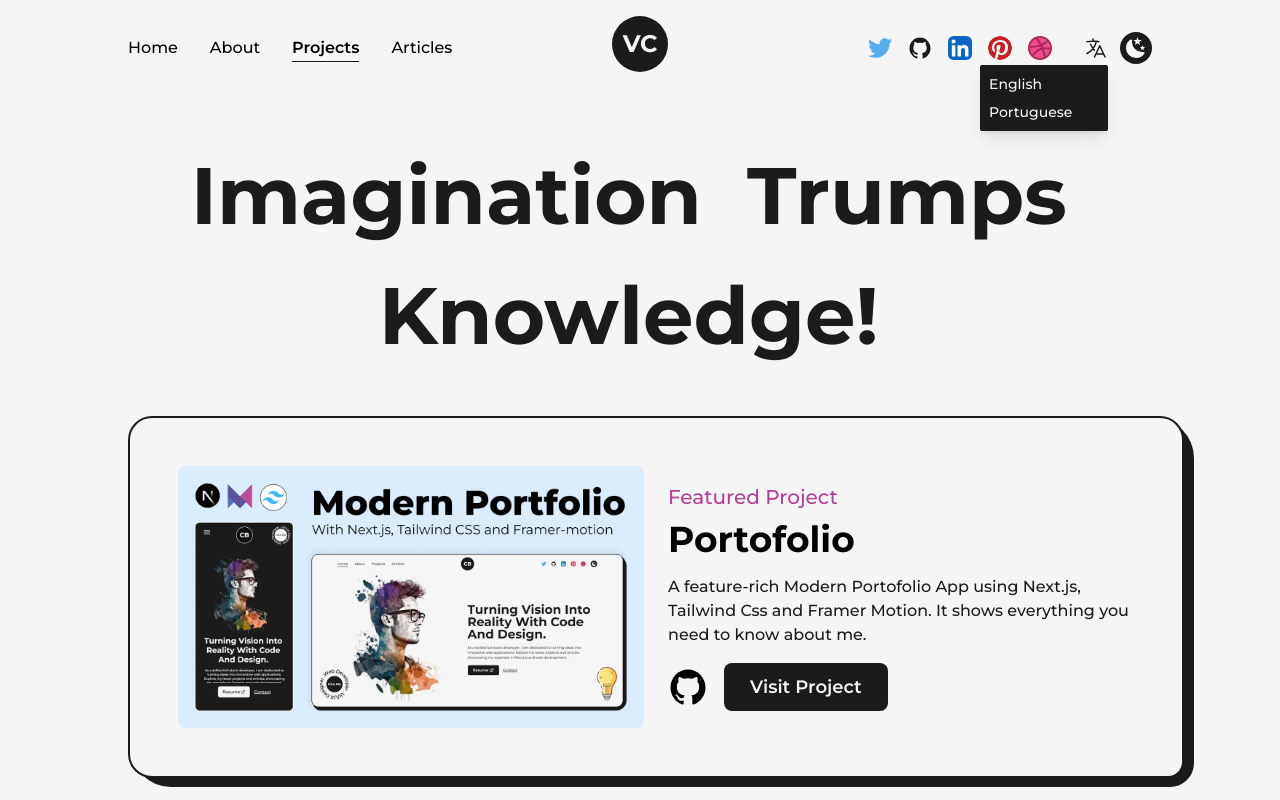
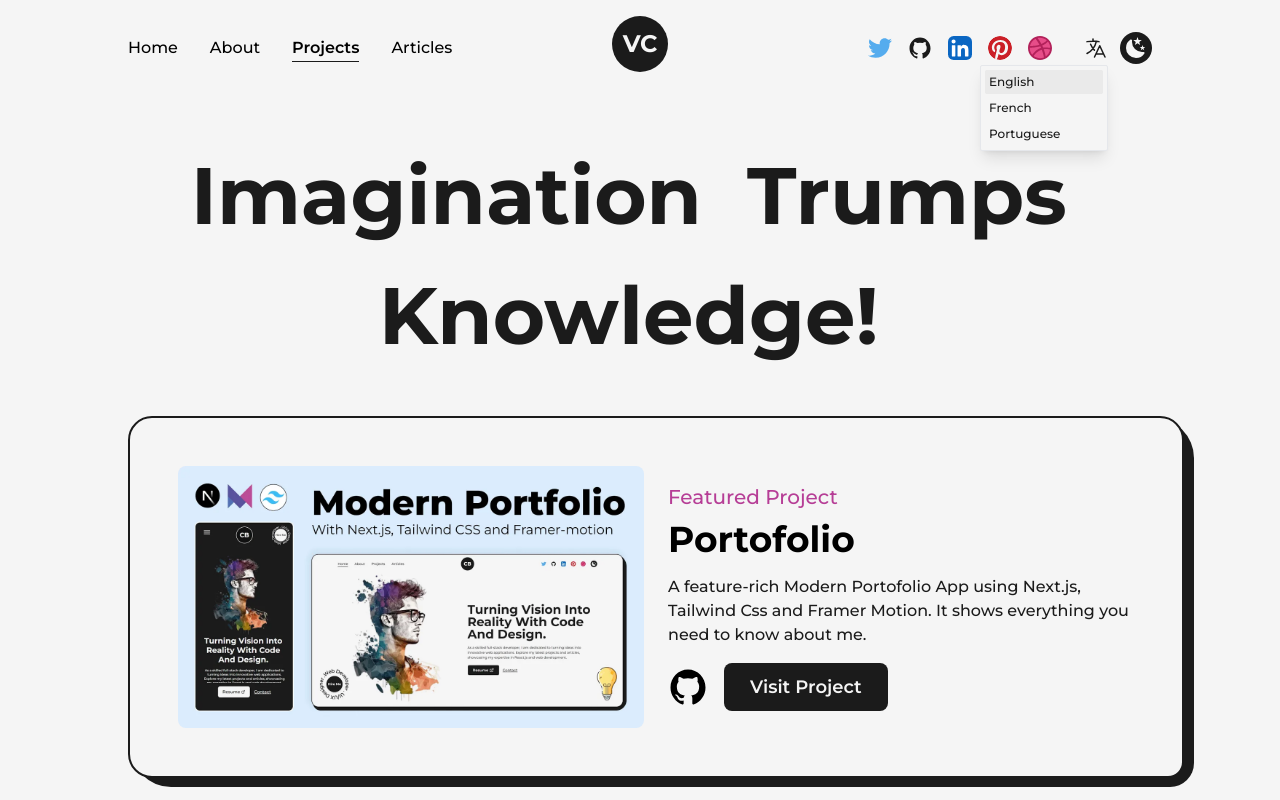
Before and after one commit to SrVeraCruz/Next.js-Portofolio, a Next.js app: page /en/projects in a window 1280 px wide. Both pictures are taken after a click on the button 1096 px from the left and 48 px from the top of the page. Shown: the top 800 px of the page. Built offline with nearby package versions, Linux system fonts and the light colour scheme.

Commit message:
feat: Internationalizing frensh language

```diff
--- a/app/[locale]/projects/page.jsx
+++ b/app/[locale]/projects/page.jsx
@@ -31,7 +31,7 @@ const FeaturedProject = ({type, title, summary, img, link, github}) => {
       <CardBox
         className="rounded-3xl rounded-br-2xl flex items-center p-12 lg:flex-col lg:p-8 gap-6"
       >
-        <Link href={link} className="w-1/2 lg:w-full xs:rounded-2xl xs:rounded-br-3xl xs:p-4 cursor-pointer overflow-hidden rounded-lg">
+        <Link href={link} target="_blank" className="w-1/2 lg:w-full xs:rounded-2xl xs:rounded-br-3xl xs:p-4 cursor-pointer overflow-hidden rounded-lg">
           <FramerImage src={img} alt={title}
             className="w-full h-auto"
             whileHover={{scale: 1.05}}
@@ -68,7 +68,7 @@ const Project = ({type, title, img, link, github}) => {
   return (
     <article className="h-full">
       <CardBox className="h-full flex-col justify-center p-6 shadow-2xl xs:p-4">
-        <Link href={link} className="w-full cursor-pointer overflow-hidden rounded-lg">
+        <Link href={link} target="_blank" className="w-full cursor-pointer overflow-hidden rounded-lg">
           <FramerImage src={img} alt={title}
             className="w-full h-auto"
             whileHover={{scale: 1.05}}
--- a/components/translate/Translate.jsx
+++ b/components/translate/Translate.jsx
@@ -5,9 +5,11 @@ import { TranslateIcon } from '../icons/Icons'
 import { useRouter, usePathname } from '../../navigation';
 import { motion } from 'framer-motion'
 import { useParams } from "next/navigation";
+import { useTranslations } from 'next-intl';
 
 export default function Translate({className}) {
   const [isOpen, setIsOpen] = useState(false)
+  const t = useTranslations('Languages');
   const pathname = usePathname();
   const router = useRouter();
   const params = useParams()
@@ -21,24 +23,53 @@ export default function Translate({className}) {
       {isOpen && (
         <motion.div
           className="
-            absolute top-[120%] right-0 text-left w-32 text-sm
-            p-1 rounded-sm shadow-lg dark:bg-light bg-dark
-            border-[.01rem] border-dark/25
+            absolute top-[120%] right-0 text-left w-32 text-xs flex flex-col gap-0.5
+            p-1 rounded-sm shadow-lg dark:shadow-light/5 dark:bg-dark bg-light
+            border-[.01rem]  dark:border-light/20 dark:text-light text-dark
+            lg:dark:bg-light lg:bg-dark lg:dark:text-dark lg:text-light
+            lg:dark:shadow-dark/10 lg:shadow-light/10
           "
           initial={{scale: 0, opacity: 0}}
           animate={{scale:1, opacity:1}}
         >
           <p
             onClick={() => router.push(pathname, {locale: 'en'})}
-            className={`cursor-pointer hover:bg-dark/10 dark:text-dark text-light p-1 rounded-sm ${params.locale === 'en' ? 'bg-dark/10' : ''}`}
+            className={`
+              cursor-pointer hover:bg-dark/10 lg:hover:bg-light/10
+              hover:dark:bg-light/10 lg:hover:dark:bg-dark/10 p-1 rounded-sm
+              ${params.locale === 'en'
+                ? 'bg-dark/5 lg:bg-light/5 dark:bg-light/5 lg:dark:bg-dark/5'
+                : ''
+              }
+            `}
           >
-            English
+            {t('english')}
+          </p>
+          <p
+            onClick={() => router.push(pathname, {locale: 'fr'})}
+            className={`
+              cursor-pointer hover:bg-dark/10 lg:hover:bg-light/10
+              hover:dark:bg-light/10 lg:hover:dark:bg-dark/10 p-1 rounded-sm
+              ${params.locale === 'fr'
+                ? '	bg-dark/5 lg:bg-light/5 dark:bg-light/5 lg:dark:bg-dark/5'
+                : ''
+              }
+            `}
+          >
+            {t('french')}
           </p>
           <p
             onClick={() => router.push(pathname, {locale: 'pt'})}
-            className={`cursor-pointer hover:bg-dark/10 dark:text-dark text-light p-1 rounded-sm ${params.locale === 'pt' ? 'bg-dark/10' : ''}`}
+            className={`
+              cursor-pointer hover:bg-dark/10 lg:hover:bg-light/10
+              hover:dark:bg-light/10 lg:hover:dark:bg-dark/10 p-1 rounded-sm
+              ${params.locale === 'pt'
+                ? '	bg-dark/5 lg:bg-light/5 dark:bg-light/5 lg:dark:bg-dark/5'
+                : ''
+              }
+            `}
           >
-            Portuguese
+            {t('portuguese')}
           </p>
         </motion.div>
       )}
--- a/i18n.js
+++ b/i18n.js
@@ -1,7 +1,7 @@
 import {notFound} from 'next/navigation';
 import {getRequestConfig} from 'next-intl/server';
 
-const locales = ['en', 'pt'];
+const locales = ['en', 'fr', 'pt'];
 
 export default getRequestConfig(async ({locale}) => {
   if (!locales.includes(locale)) notFound();
--- a/middleware.js
+++ b/middleware.js
@@ -1,11 +1,11 @@
 import createMiddleware from 'next-intl/middleware';
 
 export default createMiddleware({
-  locales: ['en', 'pt'],
+  locales: ['en', 'fr','pt'],
 
   defaultLocale: 'en'
 });
 
 export const config = {
-  matcher: ['/', '/(pt|en)/:path*']
+  matcher: ['/', '/(en|fr|pt)/:path*']
 };
--- a/navigation.js
+++ b/navigation.js
@@ -1,6 +1,6 @@
 import {createSharedPathnamesNavigation} from 'next-intl/navigation';
 
-export const locales = ['en', 'pt'];
+export const locales = ['en', 'fr','pt'];
 
 export const {Link, redirect, usePathname, useRouter} =
   createSharedPathnamesNavigation({locales});
--- a/translations/en.json
+++ b/translations/en.json
@@ -5,9 +5,14 @@
     "projects": "Projects",
     "articles": "Articles"
   },
+  "Languages": {
+    "english": "English",
+    "french": "French",
+    "portuguese": "Portuguese"
+  },
   "Home": {
     "title": "Turning Vision Into Reality With Code And Design.",
-    "description": "As a skilled full-stack developer, I am dedicated to turning ideas into innovative web applications. Explore my latest projects and articles, showcasing my expertise in React.js and web development.",
+    "description": "As a skilled full-stack developer, I am dedicated to turning ideas into original web applications. Explore my latest projects and articles, showcasing my expertise in React.js and web development.",
     "resumeBtn": "Resume",
     "contactBtn": "Contact",
     "hireme": "Hire me"
@@ -16,7 +21,7 @@
     "title": "Passion Fuels Purpose!",
     "biographyTitle": "Biography",
     "biographyParagraph1_1": "Hi, I'm Vera Cruz, a web developer and UI/UX designer focused on creating beautiful, functional, and user-centric digital experiences. With",
-    "biographyParagraph1_2": "years of experience in the field, I'm always looking for innovative ways to bring my clients' visions to life.",
+    "biographyParagraph1_2": "years of experience in the field, I'm always looking for original ways to bring my clients' visions to life.",
     "biographyParagraph2": "I believe design is more than just making things look pretty - it's about solving problems and creating intuitive, delightful experiences for users.",
     "biographyParagraph3": "Whether I'm working on a website, mobile app, or other digital product, I bring my commitment to design excellence and user-centric thinking to every project I work on. I look forward to the opportunity to bring my skills to your next project.",
     "feedbacks": "Positive Feedbacks",
@@ -29,7 +34,7 @@
     "experienceDescription1": "Working independently on the development of new projects, offering personalized services to my clients. My trajectory is marked by innovation and independence, improving the accuracy and relevance of research results and developing new tools for data analysis and visualization.",
     "educationTitle": "Education",
     "educationLabel1": "Bachelor Of Science And Technology",
-    "educationLocation1": "National High School-Sao Tome and Principe",
+    "educationLocation1": "National High School - Sao Tome and Principe",
     "educationDescription1": "Completed course in advanced topics such as Reinforcement Learning, Computer Vision, and Machine Learning Engineering.",
     "educationLabel2": "TUD in Computer Engineering",
     "educationLocation2": "Higher School of Technologies-Fez",
--- /dev/null
+++ b/translations/fr.json
@@ -0,0 +1,74 @@
+{
+  "Navbar": {
+    "home": "Principal",
+    "about": "À propos",
+    "projects": "Projets",
+    "articles": "Articles"
+  },
+  "Languages": {
+    "english": "Anglais",
+    "french": "Français",
+    "portuguese": "Portugais"
+  },
+  "Home": {
+    "title": "Transformer la vision en réalité grâce au code et à la conception.",
+    "description": "En tant que développeur full-stack compétent, je me suis engagé à transformer les idées en applications web originales. Découvrez mes derniers projets et articles, qui mettent en avant mon expertise en React.js et en développement web.",
+    "resumeBtn": "Résumé",
+    "contactBtn": "Contact",
+    "hireme": "Recruter moi"
+  },
+  "About": {
+    "title": "La passion alimente l'objectif!",
+    "biographyTitle": "Biographie",
+    "biographyParagraph1_1": "Bonjour, je suis Vera Cruz Dúdú, développeur web et designer UI/UX axé sur la création d'expériences numériques belles, fonctionnelles et centrées sur l'utilisateur. Avec",
+    "biographyParagraph1_2": "années d'expérience dans le domaine. Je suis toujours à la recherche de moyens originaux pour donner vie à la vision de mes clients.",
+    "biographyParagraph2": "Je pense que la conception ne se limite pas à rendre les choses jolies - il s'agit de résoudre des problèmes et de créer des expériences intuitives et agréables pour les utilisateurs.",
+    "biographyParagraph3": "Que ce soit pour un site web, une application mobile ou un autre produit virtuel, j'apporte mon engagement à l'excellence du design et à la réflexion centrée sur l'utilisateur à chaque projet sur lequel je travaille. J'attends avec enthousiasme l'occasion de mettre mes compétences au service de votre prochain projet.",
+    "feedbacks": "Feedbacks Positifs",
+    "projects": "Projets Terminés",
+    "experience": "Années D'expérience",
+    "skillsTitle": "Compétences",
+    "experiencesTitle": "Expériences",
+    "experienceLabel1": "Développeur de logiciels",
+    "experienceLocation1": "Fès-Maroc",
+    "experienceDescription1": "Je travaille de manière autonome pour développer de nouveaux projets, offrant des services personnalisés à mes clients. Ma carrière a été marquée par l'innovation et l'indépendance, l'amélioration de la précision et de la pertinence des résultats de recherche et le développement de nouveaux outils d'analyse et de visualisation des données.",
+    "educationTitle": "Education",
+    "educationLabel1": "Baccalauréat en Sciences et Technologies",
+    "educationLocation1": "Lycée National - São Tomé et Príncipe",
+    "educationDescription1": "A suivi des cours sur des sujets avancés tels que l'apprentissage par renforcement, la vision computationnelle et l'ingénierie de l'apprentissage des machines.",
+    "educationLabel2": "DUT en Génie Informatique",
+    "educationLocation2": "École Superior de Technologie - Fez",
+    "educationDescription2": "Les cours importants incluaient les Structures de Données et les Algorithmes, l'Ingénierie des Systèmes Informatiques et les Bases de Données."
+  },
+  "Projects": {
+    "title": "L'imagination dépasse la connaissance!",
+    "featuredLabel": "Projet en vedette",
+    "featuredTitle": "Portefeuille",
+    "featuredDescription": "Une application moderne et riche en fonctionnalités qui utilise Next.js, Tailwind Css et Framer Motion. Elle vous montre tout ce que vous devez savoir sur moi.",
+    "featuredVisitBtn": "Visiter le projet",
+    "projectLabel": "Projet",
+    "projectVisitBtn": "Visiter",
+    "projectTitle1": "Chat en temps réel",
+    "projectTitle2": "Twitter X",
+    "projectTitle3": "Shop en ligne Admin",
+    "projectTitle4": "Shop en ligne Client",
+    "projectTitle5": "Plateforme Universitaire Admin",
+    "projectTitle6": "Plateforme Universitaire Côté Élèves"
+  },
+  "Articles": {
+    "title": "Les mots peuvent changer le monde !",
+    "featuredTitle": "Bientôt... revenez plus tard",
+    "featuredDescription": "bientôt. bientôt. bientôt. bientôt. bientôt. bientôt. bientôt. bientôt. bientôt. bientôt. bientôt.",
+    "featuredTimeToRead": "temps de lecture...",
+    "articlesLabel": "Tous les articles",
+    "articleTitle": "Bientôt... revenez plus tard",
+    "articlePlaceholder": "Article",
+    "articleDate": "Mois Jour, Année"
+  },
+  "Footer": {
+    "copyright": "Tous Les Droits Sont Réservés.",
+    "madeWith": "Créé avec",
+    "by": "par",
+    "greeting": "Saluer"
+  }
+}
--- a/translations/pt.json
+++ b/translations/pt.json
@@ -5,9 +5,14 @@
     "projects": "Projetos",
     "articles": "Artigos"
   },
+  "Languages": {
+    "english": "Inglês",
+    "french": "Françês",
+    "portuguese": "Portugues"
+  },
   "Home": {
     "title": "Transformando visão em realidade com código e design.",
-    "description": "Como um desenvolvedor full-stack habilidoso, dedico-me a transformar ideias em aplicativos web inovadores. Explore meus últimos projetos e artigos, mostrando minha expertise em React.js e desenvolvimento web.",
+    "description": "Como um desenvolvedor full-stack habilidoso, dedico-me a transformar ideias em aplicativos web originais. Explore meus últimos projetos e artigos, mostrando minha expertise em React.js e desenvolvimento web.",
     "resumeBtn": "Resumo",
     "contactBtn": "Contacto",
     "hireme": "Me contrate"
@@ -16,8 +21,8 @@
     "title": "A paixão alimenta o propósito!",
     "biographyTitle": "Biografia",
     "biographyParagraph1_1": "Olá, sou Vera Cruz, um desenvolvedor web e designer de UI/UX focado em criar experiências digitais bonitas, funcionais e centradas no usuário. Com",
-    "biographyParagraph1_2": "anos de experiência na área. Estou sempre procurando maneiras inovadoras de dar vida às visões dos meus clientes.",
-    "biographyParagraph2": " \nAcredito que design é mais do que apenas fazer as coisas parecerem bonitas - é sobre resolver problemas e criar experiências intuitivas e agradáveis para os usuários.",
+    "biographyParagraph1_2": "anos de experiência na área. Estou sempre procurando maneiras originais de dar vida às visões dos meus clientes.",
+    "biographyParagraph2": "Acredito que design é mais do que apenas fazer as coisas parecerem bonitas - é sobre resolver problemas e criar experiências intuitivas e agradáveis para os usuários.",
     "biographyParagraph3": "Seja trabalhando em um site, aplicativo móvel ou outro produto digital, trago meu comprometimento com a excelência em design e o pensamento centrado no usuário para cada projeto em que trabalho. Estou ansioso pela oportunidade de levar minhas habilidades para o seu próximo projeto.",
     "feedbacks": "Feedbacks Positivos",
     "projects": "Projetos Concluídos",
@@ -28,8 +33,8 @@
     "experienceLocation1": "Fès-Marrocos",
     "experienceDescription1": "Trabalhando por conta própria no desenvolvimento de novos projetos, oferecendo serviços personalizados aos meus clientes. Minha trajetória é marcada pela inovação e independência, melhorando a precisão e relevância dos resultados de pesquisa e desenvolvendo novas ferramentas para análise e visualização de dados.",
     "educationTitle": "Educação",
-    "educationLabel1": "Bacharelado em Ciência e Tecnologia",
-    "educationLocation1": "Liceu Nacional-São Tomé e Príncipe",
+    "educationLabel1": "Bacharelado em Ciências e Tecnologias",
+    "educationLocation1": "Liceu Nacional - São Tomé e Príncipe",
     "educationDescription1": "Curso concluído em tópicos avançados, como Aprendizagem por Reforço, Visão Computacional e Engenharia de Aprendizagem de Maquinas.",
     "educationLabel2": "DUT em Engenharia de computação",
     "educationLocation2": "Escola Superior de Tecnologia - Fez",
@@ -45,13 +50,13 @@
     "projectVisitBtn": "Visitar",
     "projectTitle1": "Chat em tempo real",
     "projectTitle2": "Twitter X",
-    "projectTitle3": "E-Commerce Admin",
-    "projectTitle4": "E-Commerce Cliente",
-    "projectTitle5": "Site Web Universitario Admin",
-    "projectTitle6": "Site Web Universitario Lado Estudante"
+    "projectTitle3": "Loja Virtual Admin",
+    "projectTitle4": "Loja Virtual Cliente",
+    "projectTitle5": "Plataforma Universitaria Admin",
+    "projectTitle6": "Plataforma Universitaria Lado Estudante"
   },
   "Articles": {
-    "title": "Palavras podem mudar o mundo! ",
+    "title": "Palavras podem mudar o mundo!",
     "featuredTitle": "Em breve... volte mais tarde",
     "featuredDescription": "brevemente. brevemente. brevemente. brevemente. brevemente. brevemente. brevemente. brevemente. brevemente.",
     "featuredTimeToRead": "tempo de leitura...",
```
